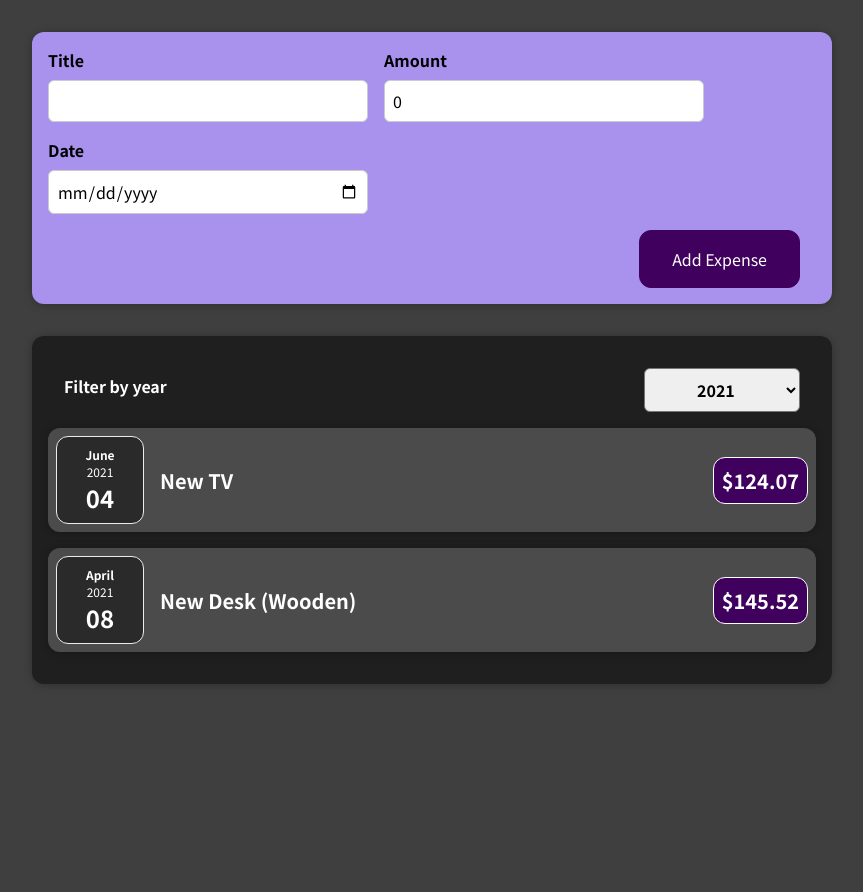
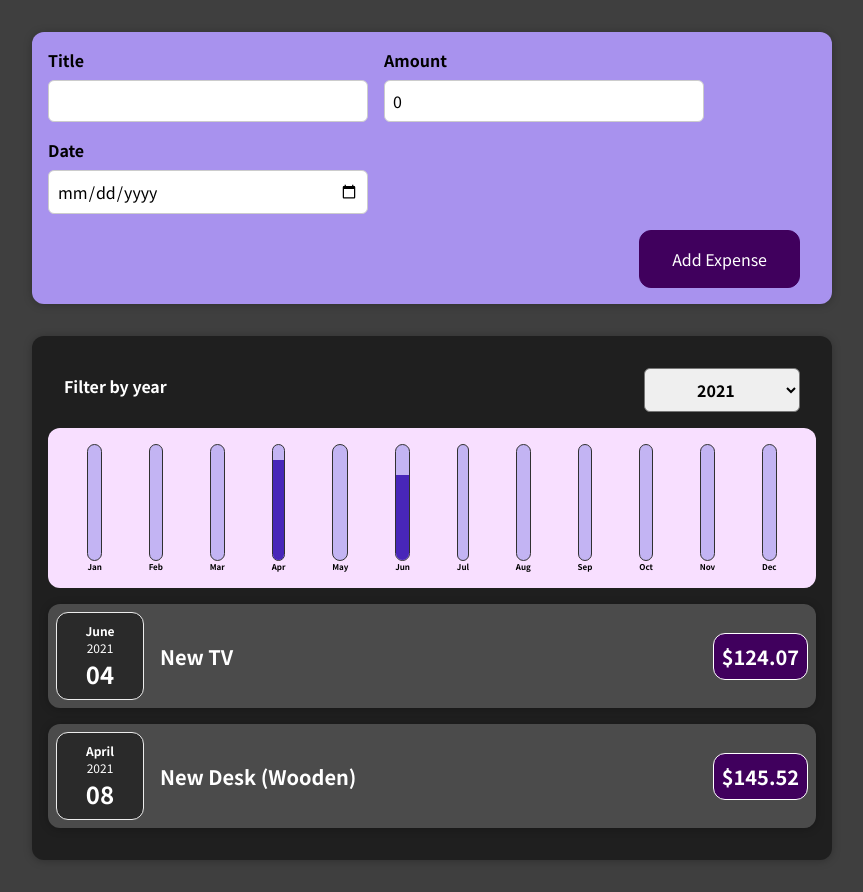
Before and after one commit to Belchenkov/react-expensive-tracker, a React (Create React App) app: page / in a window 1280 px wide. Shown: the whole page, without its empty margins (208-1071 px from the left). Before the commit the page ends 800 px from the top, so only its background shows below. Built offline with nearby package versions, Linux system fonts and the light colour scheme; a web font is replaced by a local one.

Commit message:
Expenses Chart

```diff
--- a/src/components/Chart/Chart.js
+++ b/src/components/Chart/Chart.js
@@ -4,12 +4,15 @@
 import ChartBar from "./ChartBar";
 
 const Chart = ({ dataPoints }) => {
+    const dataPointValues = dataPoints.map(dataPoint => dataPoint.value);
+    const totalMax = Math.max(...dataPointValues);
+
     return (
         <div className="chart">
             { dataPoints.map(dataPoint => (
                 <ChartBar
                     value={dataPoint.value}
-                    maxValue={null}
+                    maxValue={totalMax}
                     label={dataPoint.label}
                     key={dataPoint.label}
                 />
--- a/src/components/Expenses/Expenses.js
+++ b/src/components/Expenses/Expenses.js
@@ -4,6 +4,7 @@
 import Card from "../UI/Card";
 import './Expenses.css';
 import ExpensesList from "./ExpensesList";
+import ExpensesChart from "./ExpensesChart";
 
 const Expenses = ({ items }) => {
     const [filteredYear, setFilteredYear] = useState('2021');
@@ -22,6 +23,7 @@
                 selected={filteredYear}
                 onChangeFilter={filterChangeHandler}
             />
+            <ExpensesChart expenses={filteredExpenses} />
             <ExpensesList items={filteredExpenses}/>
         </ Card>
     );
--- /dev/null
+++ b/src/components/Expenses/ExpensesChart.js
@@ -0,0 +1,29 @@
+import React from 'react';
+
+import Chart from "../Chart/Chart";
+
+const ExpensesChart = ({ expenses }) => {
+    const chartDataPoints = [
+        { label: 'Jan', value: 0 },
+        { label: 'Feb', value: 0 },
+        { label: 'Mar', value: 0 },
+        { label: 'Apr', value: 0 },
+        { label: 'May', value: 0 },
+        { label: 'Jun', value: 0 },
+        { label: 'Jul', value: 0 },
+        { label: 'Aug', value: 0 },
+        { label: 'Sep', value: 0 },
+        { label: 'Oct', value: 0 },
+        { label: 'Nov', value: 0 },
+        { label: 'Dec', value: 0 },
+    ];
+
+    for (const expense of expenses) {
+        const expenseMonth = expense.date.getMonth(); // starting at 0 => January => 0
+        chartDataPoints[expenseMonth].value += expense.amount;
+    }
+
+    return <Chart dataPoints={chartDataPoints} />;
+};
+
+export default ExpensesChart;
```
